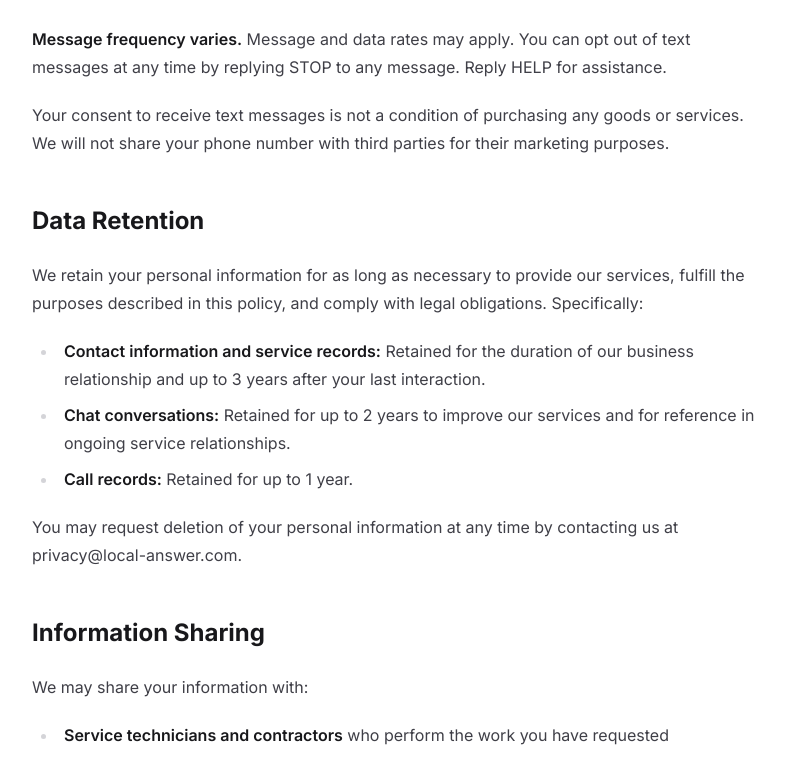
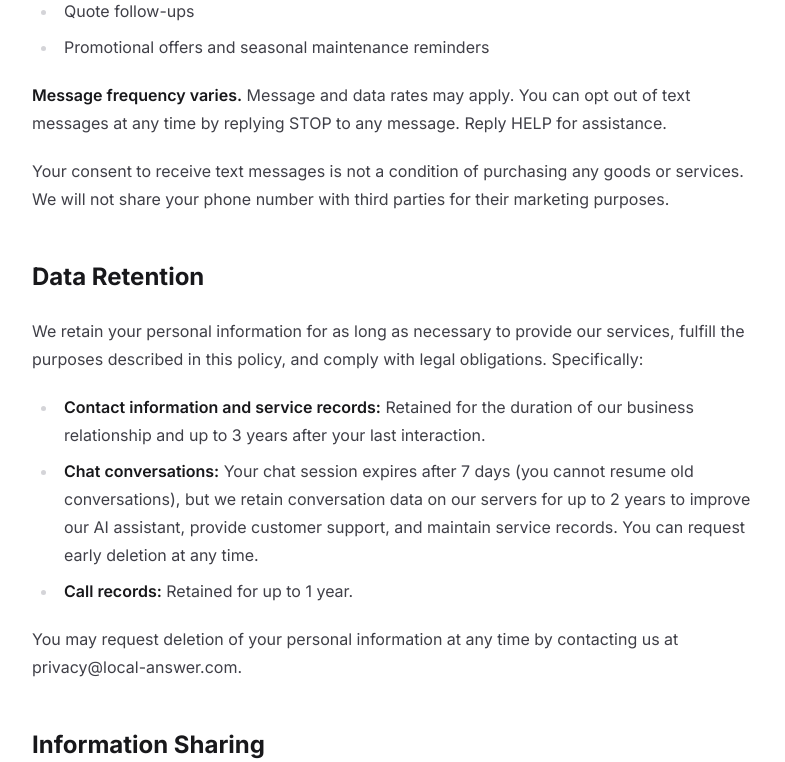
Before and after one commit to joshglam/local-client, a Next.js app: page /privacy in a window 1280 px wide. Shown: the part 1364-2126 px from the top of the page, without its empty margins (240-1025 px from the left). Built offline with nearby package versions, Linux system fonts and the light colour scheme; no server answers.

Commit message:
Add chat history persistence with 7-day session expiry

```diff
--- a/app/privacy/page.tsx
+++ b/app/privacy/page.tsx
@@ -34,8 +34,9 @@ export default function PrivacyPage() {
             <li>
               <strong>Chat conversations:</strong> Messages and selections you
               provide when interacting with our AI chat assistant, including
-              service category, service type, urgency level, and problem
-              details.
+              service category, service type, urgency level, problem details,
+              and any contact information you provide. Chat data is stored both
+              in your browser (to resume sessions) and on our servers.
             </li>
             <li>
               <strong>Call records:</strong> When you call us, we may record
@@ -102,9 +103,11 @@ export default function PrivacyPage() {
               3 years after your last interaction.
             </li>
             <li>
-              <strong>Chat conversations:</strong> Retained for up to 2 years
-              to improve our services and for reference in ongoing service
-              relationships.
+              <strong>Chat conversations:</strong> Your chat session expires
+              after 7 days (you cannot resume old conversations), but we retain
+              conversation data on our servers for up to 2 years to improve our
+              AI assistant, provide customer support, and maintain service
+              records. You can request early deletion at any time.
             </li>
             <li>
               <strong>Call records:</strong> Retained for up to 1 year.
--- a/components/casey/CaseyProvider.tsx
+++ b/components/casey/CaseyProvider.tsx
@@ -4,7 +4,8 @@ import { createContext, useContext, useReducer, useCallback, useEffect, type Rea
 import type { CaseyState, CaseyOpenOptions, ServiceCategorySlug, GuidedIntake, ChatMessage } from '@/lib/casey/types';
 import { caseyReducer, initialState, type CaseyAction } from '@/lib/casey/reducer';
 import { sendCaseyMessage } from '@/lib/casey/api';
-import { getVisitorId, getSessionId, resetSessionId, hasActiveSession } from '@/lib/casey/identity';
+import { getVisitorId, getSessionId, resetSessionId } from '@/lib/casey/identity';
+import { saveChatHistory, loadChatHistory, clearChatHistory, clearExpiredChatHistories } from '@/lib/casey/storage';
 import { getServicesByCategory } from '@/lib/services';
 
 async function callCaseyAPI(
@@ -50,14 +51,49 @@ export function useCasey(): CaseyContextValue {
 }
 
 export function CaseyProvider({ children }: { children: ReactNode }) {
-  const [state, dispatch] = useReducer(caseyReducer, initialState);
+  const [state, dispatch] = useReducer(caseyReducer, initialState, (init) => {
+    // Only access localStorage on client side
+    if (typeof window === 'undefined') {
+      return init;
+    }
 
-  // If a session already exists (within 24h), skip the intake form and go straight to chat
+    // Initialize state from localStorage if available
+    const sessionId = getSessionId();
+    const stored = loadChatHistory(sessionId);
+
+    if (stored) {
+      // Restore the full chat state from localStorage (even if no messages yet)
+      return {
+        ...init,
+        messages: stored.messages,
+        intake: stored.intake,
+        guidedStep: stored.guidedStep,
+      };
+    }
+
+    return init;
+  });
+
+  // Clean up expired chat histories on mount
   useEffect(() => {
-    if (hasActiveSession()) {
-      dispatch({ type: 'SUBMIT_DETAILS', payload: '' });
+    clearExpiredChatHistories();
+  }, []);
+
+  // Save state to localStorage whenever messages or intake changes (debounced)
+  useEffect(() => {
+    // Only save if there's something to persist
+    if (state.messages.length === 0 && state.guidedStep === 'category') {
+      return;
     }
-  }, []);
+
+    // Debounce saves to avoid excessive localStorage writes
+    const timeoutId = setTimeout(() => {
+      const sessionId = getSessionId();
+      saveChatHistory(sessionId, state.messages, state.intake, state.guidedStep);
+    }, 300);
+
+    return () => clearTimeout(timeoutId);
+  }, [state.messages, state.intake, state.guidedStep]);
 
   const open = useCallback(
     (options?: CaseyOpenOptions) => {
@@ -84,6 +120,8 @@ export function CaseyProvider({ children }: { children: ReactNode }) {
   const close = useCallback(() => dispatch({ type: 'CLOSE' }), []);
   const toggle = useCallback(() => dispatch({ type: 'TOGGLE' }), []);
   const reset = useCallback(() => {
+    const sessionId = getSessionId();
+    clearChatHistory(sessionId);
     resetSessionId();
     dispatch({ type: 'RESET' });
   }, []);
--- /dev/null
+++ b/lib/casey/storage.ts
@@ -0,0 +1,109 @@
+import type { ChatMessage, GuidedIntake, GuidedStep } from './types';
+
+const STORAGE_KEY_PREFIX = 'casey_chat_';
+const STORAGE_TTL_MS = 7 * 24 * 60 * 60 * 1000; // 7 days
+
+export interface StoredChatState {
+  sessionId: string;
+  messages: ChatMessage[];
+  intake: GuidedIntake;
+  guidedStep: GuidedStep;
+  expires: number;
+}
+
+/**
+ * Save chat state to localStorage for a specific session
+ */
+export function saveChatHistory(
+  sessionId: string,
+  messages: ChatMessage[],
+  intake: GuidedIntake,
+  guidedStep: GuidedStep,
+): void {
+  if (typeof window === 'undefined') return;
+
+  try {
+    const state: StoredChatState = {
+      sessionId,
+      messages,
+      intake,
+      guidedStep,
+      expires: Date.now() + STORAGE_TTL_MS,
+    };
+    localStorage.setItem(STORAGE_KEY_PREFIX + sessionId, JSON.stringify(state));
+  } catch (error) {
+    console.warn('Failed to save chat history:', error);
+  }
+}
+
+/**
+ * Load chat state from localStorage for a specific session
+ */
+export function loadChatHistory(sessionId: string): StoredChatState | null {
+  if (typeof window === 'undefined') return null;
+
+  try {
+    const raw = localStorage.getItem(STORAGE_KEY_PREFIX + sessionId);
+    if (!raw) return null;
+
+    const state = JSON.parse(raw) as StoredChatState;
+
+    // Check if stored data has expired
+    if (Date.now() > state.expires) {
+      clearChatHistory(sessionId);
+      return null;
+    }
+
+    return state;
+  } catch (error) {
+    console.warn('Failed to load chat history:', error);
+    return null;
+  }
+}
+
+/**
+ * Clear chat history for a specific session
+ */
+export function clearChatHistory(sessionId: string): void {
+  if (typeof window === 'undefined') return;
+
+  try {
+    localStorage.removeItem(STORAGE_KEY_PREFIX + sessionId);
+  } catch (error) {
+    console.warn('Failed to clear chat history:', error);
+  }
+}
+
+/**
+ * Clear all expired chat histories
+ */
+export function clearExpiredChatHistories(): void {
+  if (typeof window === 'undefined') return;
+
+  try {
+    const now = Date.now();
+    const keysToRemove: string[] = [];
+
+    for (let i = 0; i < localStorage.length; i++) {
+      const key = localStorage.key(i);
+      if (key?.startsWith(STORAGE_KEY_PREFIX)) {
+        const raw = localStorage.getItem(key);
+        if (raw) {
+          try {
+            const state = JSON.parse(raw) as StoredChatState;
+            if (now > state.expires) {
+              keysToRemove.push(key);
+            }
+          } catch {
+            // If we can't parse it, remove it
+            keysToRemove.push(key);
+          }
+        }
+      }
+    }
+
+    keysToRemove.forEach((key) => localStorage.removeItem(key));
+  } catch (error) {
+    console.warn('Failed to clear expired chat histories:', error);
+  }
+}
```
